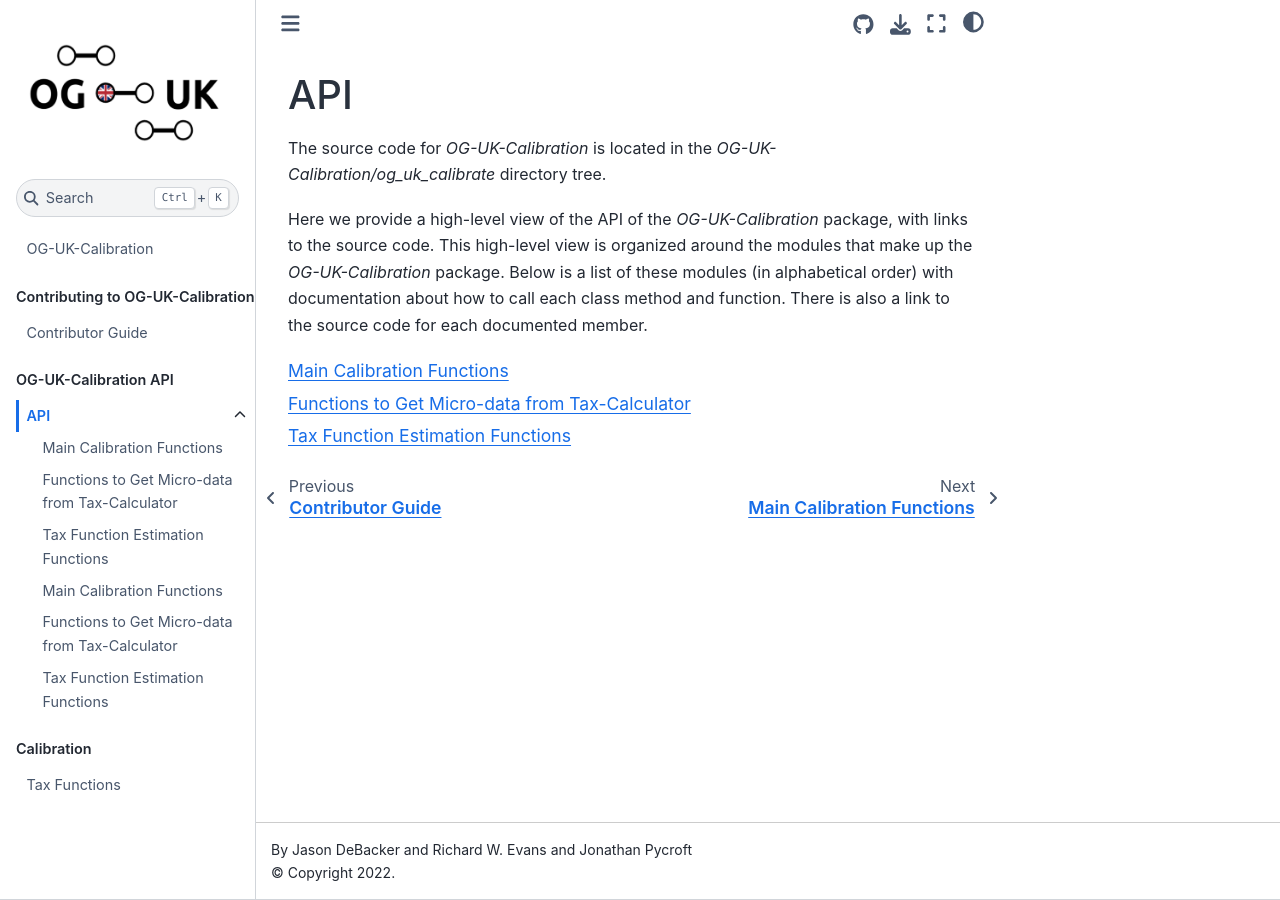
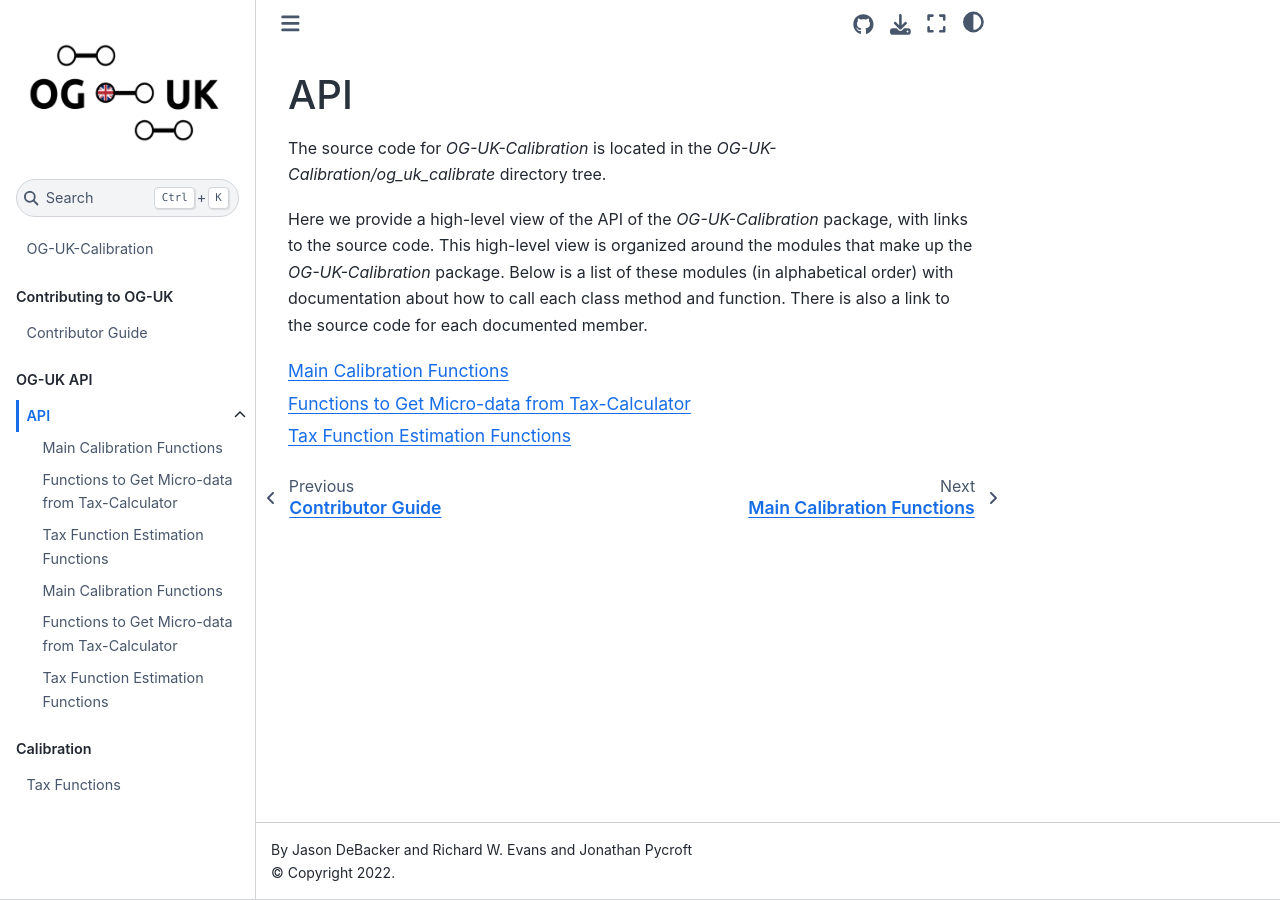
Before and after one commit to PSLmodels/OG-UK, a Jupyter Book: the page built from docs/book/content/api/public_api.rst, in a window 1280 px wide. Built offline with Jupyter Book 1.0.4 settings and Sphinx 7.4.7 and the Sphinx Book theme 1.1.4, drawn with Linux system fonts in a browser that asks for light colours.

Commit message:
Update _toc.yml

```diff
--- a/docs/book/_toc.yml
+++ b/docs/book/_toc.yml
@@ -1,10 +1,10 @@
 format: jb-book
 root: content/intro/intro
 parts:
-- caption: Contributing to OG-UK-Calibration
+- caption: Contributing to OG-UK
   chapters:
   - file: content/contributing/contributor_guide
-- caption: OG-UK-Calibration API
+- caption: OG-UK API
   chapters:
   - file: content/api/public_api
     sections:
```
